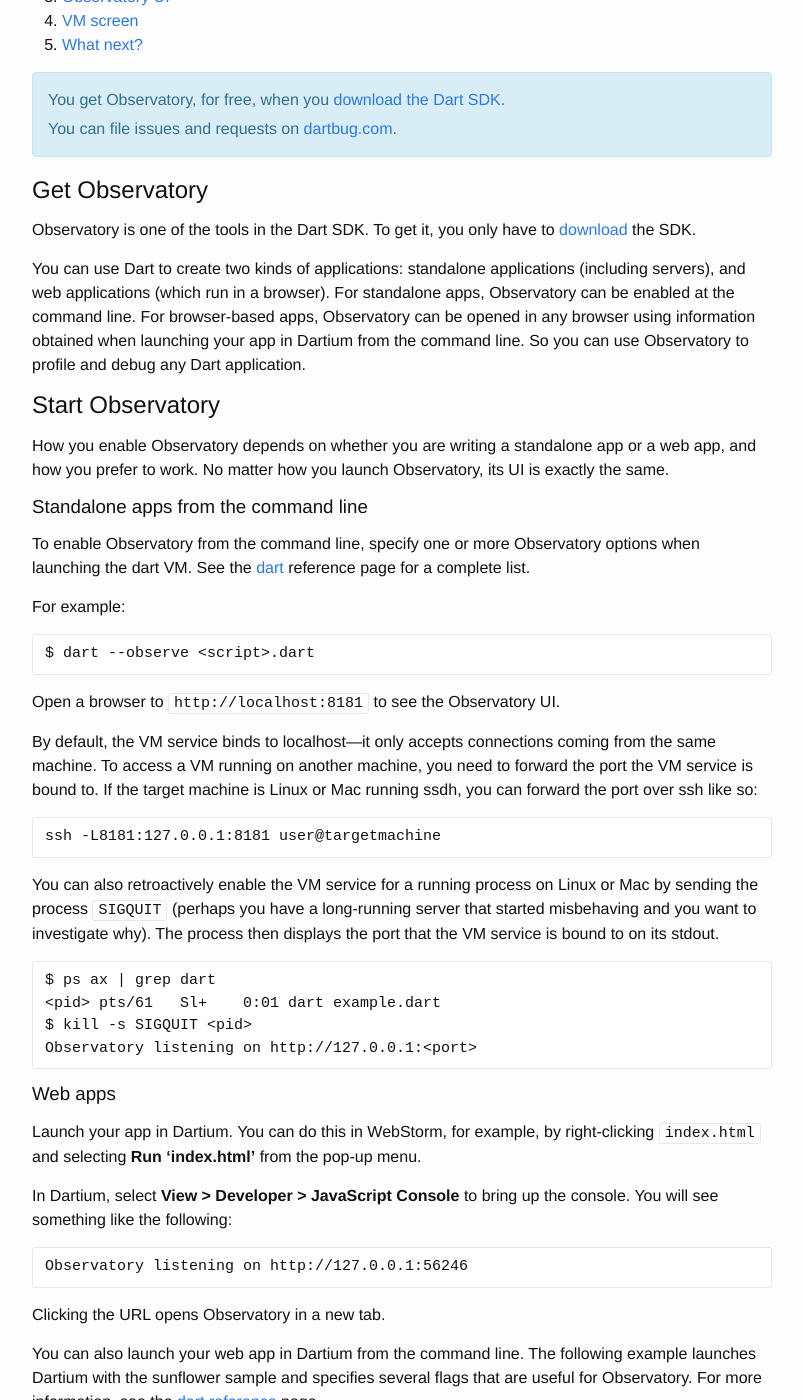
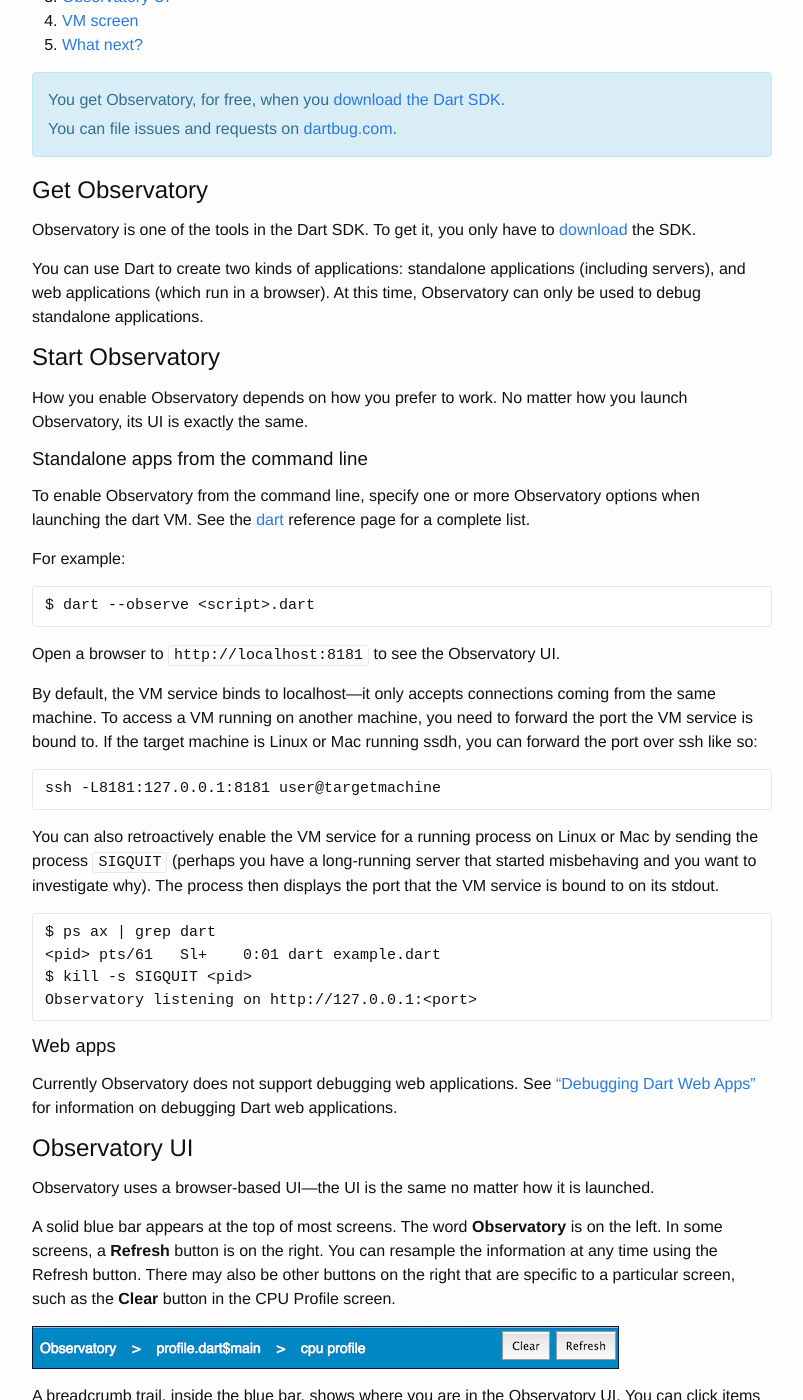
Before and after one commit to dart-archive/observatory, a Jekyll site: the page built from get-started.md, in a window 1280 px wide and 1400 px high, scrolled down 263 px. Shown: the whole window, without its empty margins (238-1041 px from the left). Built offline with Jekyll 4.4.1, drawn with Linux system fonts in a browser that asks for light colours; some of the changed text lies outside the part shown.

Commit message:
Updated 'get-started.md' to remove references to Dartium

````diff
--- a/get-started.md
+++ b/get-started.md
@@ -30,18 +30,11 @@ you only have to [download](https://www.dartlang.org/downloads/) the SDK.
 You can use Dart to create two kinds of applications:
 standalone applications (including servers),
 and web applications (which run in a browser).
-For standalone apps,
-Observatory can be enabled at the command line.
-For browser-based apps,
-Observatory can be opened in any browser
-using information obtained when launching
-your app in Dartium from the command line.
-So you can use Observatory to profile and debug any Dart application.
+At this time, Observatory can only be used to debug standalone applications.
 
 ## Start Observatory {#start-observatory}
 
-How you enable Observatory depends on whether you are writing a
-standalone app or a web app, and how you prefer to work.
+How you enable Observatory depends on how you prefer to work.
 No matter how you launch Observatory, its UI is exactly the same.
 
 ### Standalone apps from the command line {#standalone-command-line}
@@ -84,53 +77,9 @@ Observatory listening on http://127.0.0.1:<port>
 
 ### Web apps {#web-launch}
 
-Launch your app in Dartium. You can do this in WebStorm, for example,
-by right-clicking `index.html` and selecting
-**Run 'index.html'** from the pop-up menu.
-
-In Dartium, select **View > Developer > JavaScript Console**
-to bring up the console. You will see something like the following:
-
-```
-Observatory listening on http://127.0.0.1:56246
-```
-
-Clicking the URL opens Observatory in a new tab.
-
-You can also launch your web app in Dartium from the command line.
-The following example launches Dartium with the sunflower sample and
-specifies several flags that are useful for Observatory.
-For more information, see the
-[dart reference](https://www.dartlang.org/tools/dart-vm/#observatory) page.
-
-Mac OS:
-
-```
-cd <path-to-demo>/sunflower/web
-<path-to-Dartium>/Chromium.app/Contents/MacOS/Chromium --DART_FLAGS="--steal_breakpoints --pause-isolates-on-start" sunflower.html
-```
-
-Windows:
-
-```
-cd <path-to-demo>\sunflower\web
-<path-to-Dartium>\Chromium\Application\chromium.exe --DART_FLAGS="--steal_breakpoints --pause-isolates-on-start" sunflower.html
-```
-
-Linux:
-
-```
-cd <path-to-demo>/sunflower/web
-<path-to-Dartium>/chromium-browser --DART_FLAGS="--steal_breakpoints --pause-isolates-on-start" sunflower.html
-```
-
-The command-line output includes a line similar to the following:
-
-```
-Observatory listening on http://127.0.0.1:49621
-```
-
-Open this URL in any browser to bring up Observatory.
+Currently Observatory does not support debugging web applications. See
+["Debugging Dart Web Apps"](https://webdev.dartlang.org/guides/debugging) for
+information on debugging Dart web applications.
 
 ## Observatory UI {#observatory-ui}
 
````
